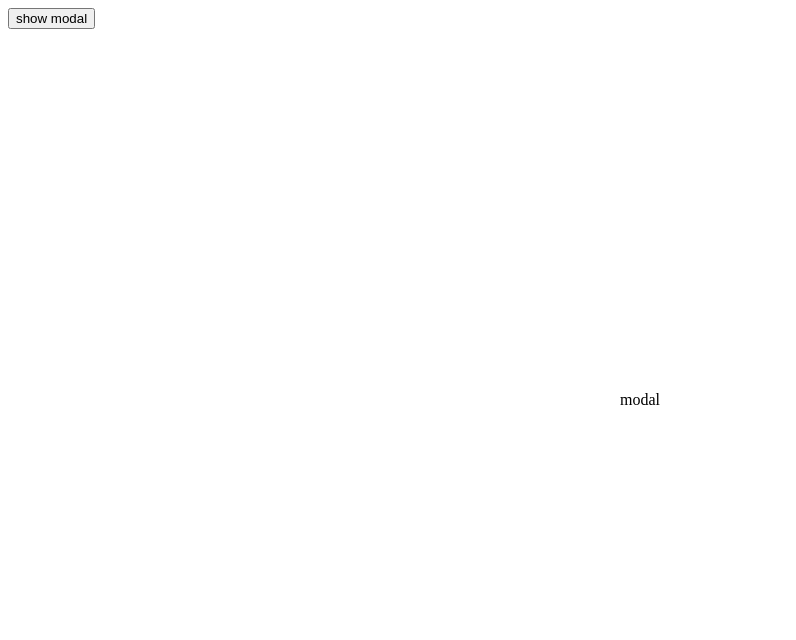
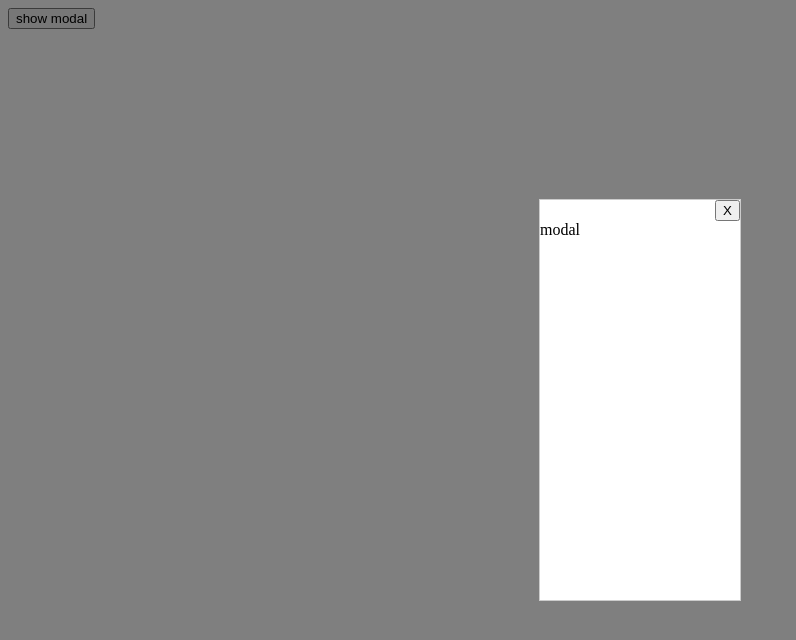
Before and after one commit to GennadiyK/modalWindow, a plain HTML site: page index.html in a window 1280 px wide. Both pictures are taken after a click on the button "show modal". Shown: the whole page, without its empty margins (0-796 px from the left). Drawn offline with Linux system fonts and the light colour scheme.

Commit message:
modal bg

```diff
--- a/index.html
+++ b/index.html
@@ -10,10 +10,34 @@
         .modal {
             display: none;
             position: absolute;
+            background: #fff;
             top: 50%;
             left: 50%;
             transform: translate(-50%, -50%);
             opacity:0;
+            width: 200px;
+            height: 400px;
+            border:1px solid #ccc;
+            z-index: 1;
+        }
+
+        .modal-header {
+            text-align: right;
+        }
+
+        .btn-close-modal {
+            display: inline-block;
+        }
+
+        .modal-overlay {
+            opacity: 0;
+            top: 0;
+            left: 0;
+            display: none;
+            position: fixed;
+            width: 100%;
+            height: 100%;
+            background: rgba(0,0,0,0.5);
         }
     </style>
 </head>
@@ -21,12 +45,27 @@
     <button class="btn-show-modal">show modal</button>
 
     <!-- modal -->
-      <div class="modal" data-btn="btn-show-modal">modal</div>
+      <div class="modal" data-btn-show="btn-show-modal" data-btn-close="btn-close-modal">
+          <div class="modal-header">
+              <button class="btn-close-modal">X</button>
+          </div>
+          modal
+      </div>
 </body>
     <script src="js/modalWindow.js"></script>
     <script>
-        var elem = document.querySelector('.modal');
-        var modal = new app.ModalWindow(elem);
-        modal.init();
+        var modalController = {
+            modals:[],
+            init: function(){
+                var elems = document.querySelectorAll('.modal');
+
+                for(var i = 0; i < elems.length; i++) {
+                    this.modals.push(new app.ModalWindow(elems[i]));
+                    this.modals[i].init();
+                }
+            }
+        };
+
+        modalController.init();
     </script>
 </html>
--- a/js/modalWindow.js
+++ b/js/modalWindow.js
@@ -2,7 +2,10 @@ var app = app || {};
 
 app.ModalWindow = function(elem) {
     this.elem = elem;
-    this.buttonEl = document.querySelector('.' + elem.dataset.btn);
+    this.buttonShowEl = document.querySelector('.' + elem.dataset.btnShow);
+    this.buttonHideEl = document.querySelector('.' + elem.dataset.btnClose);
+    this.modalBg = document.createElement('div');
+    this.modalBg.classList.add('modal-overlay');
     this._visible = false;
     this.animateDuration = 600;
     this.animateTimePassed = 0;
@@ -10,20 +13,54 @@ app.ModalWindow = function(elem) {
 
 app.ModalWindow.prototype.init = function() {
     var self = this;
-    this.buttonEl.addEventListener('click', function(e){
+    this.buttonShowEl.addEventListener('click', function(e){
         e.preventDefault();
-        self.show(self.elem);
+        self.showElem(self.elem, self.modalBg);
     });
+
+    this.buttonHideEl.addEventListener('click', function(e){
+        e.preventDefault();
+        self.hideElem(self.elem, self.modalBg);
+
+    });
+};
+
+app.ModalWindow.prototype.showElem = function (elem, overlay) {
+
+    if(!this._visible) {
+        this._visible = true;
+        this.generateModalBg(overlay);
+        elem.style.display = 'block';
+        overlay.style.display = 'block';
+        this.animate(elem, 'opacity', 0, 1, this.animateDuration);
+        this.animate(overlay, 'opacity', 0, 1, this.animateDuration);
+    }
 
 };
 
-app.ModalWindow.prototype.show = function (elem) {
-    elem.style.display = 'block';
-    this._visible = true;
-    this.animate(elem, 'opacity', 0, 1, this.animateDuration, function(){
+app.ModalWindow.prototype.hideElem = function (elem, overlay) {
+    if(this._visible) {
+        this._visible = false;
+        this.animate(elem, 'opacity', 1, 0, this.animateDuration, function () {
 
-    });
+            elem.style.display = 'none';
+        });
+        this.animate(overlay, 'opacity', 1, 0, this.animateDuration, function(){
+            overlay.style.display = 'none';
+            this.removeModalBg(overlay);
+        }.bind(this));
+    }
+};
 
+app.ModalWindow.prototype.generateModalBg = function(elem) {
+    if(!document.querySelector('.modal-overlay')) {
+        document.querySelector('body').appendChild(elem);
+    }
+};
+
+app.ModalWindow.prototype.removeModalBg = function(elem) {
+    var parent = document.querySelector('body');
+    parent.removeChild(elem);
 };
 
 app.ModalWindow.prototype.animate = function (elem, prop, start, end, dur, callback) {
@@ -46,5 +83,4 @@ app.ModalWindow.prototype.animate = function (elem, prop, start, end, dur, callb
         elem.style[prop] = this.animateTimePassed;
     }, 5);
 
-
 };
```
